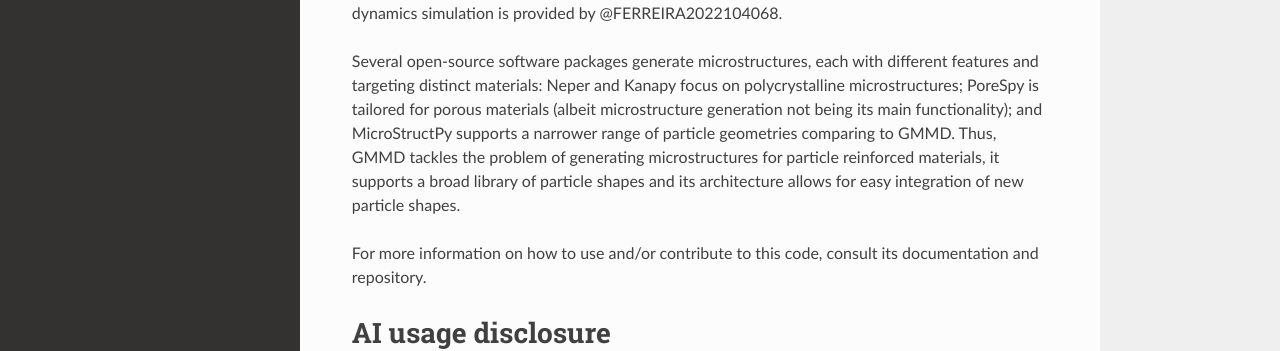
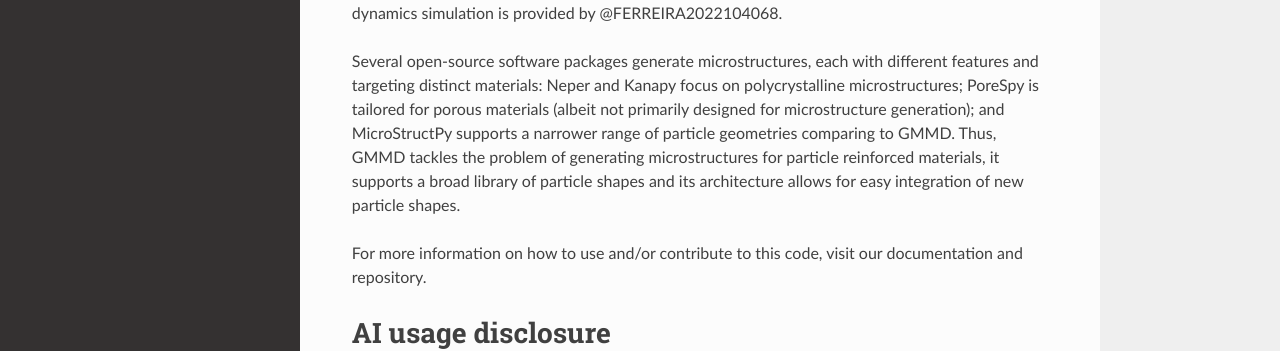
Before and after one commit to CM2S/GMMD, a Sphinx documentation site: the page built from docs/joss_paper/paper.md, in a window 1280 px wide and 900 px high, scrolled down 960 px. Shown: the part 206-557 px from the top of the window. Built offline with Sphinx 7.4.7 and the Read the Docs theme 3.1.0, drawn with Linux system fonts in a browser that asks for light colours; formulas are drawn with MathJax 3.

Commit message:
Small corrections

```diff
--- a/docs/joss_paper/paper.md
+++ b/docs/joss_paper/paper.md
@@ -69,10 +69,10 @@
 
 @VILACHA2021104069 presents the theory behind the molecular dynamics simulation, while the numerical assessment and statistical analysis of the microstructures obtained via molecular dynamics simulation is provided by @FERREIRA2022104068.
 
-Several open-source software packages generate microstructures, each with different features and targeting distinct materials: Neper and Kanapy focus on polycrystalline microstructures; PoreSpy is tailored for porous materials (albeit microstructure generation not being its main functionality); and MicroStructPy supports a narrower range of particle geometries comparing to GMMD.
+Several open-source software packages generate microstructures, each with different features and targeting distinct materials: Neper and Kanapy focus on polycrystalline microstructures; PoreSpy is tailored for porous materials (albeit not primarily designed for microstructure generation); and MicroStructPy supports a narrower range of particle geometries comparing to GMMD.
 Thus, GMMD tackles the problem of generating microstructures for particle reinforced materials, it supports a broad library of particle shapes and its architecture allows for easy integration of new particle shapes.
 
-For more information on how to use and/or contribute to this code, consult its documentation and repository.
+For more information on how to use and/or contribute to this code, visit our documentation and  repository.
 <!-- A documentação não está feita-->
 
 
```
